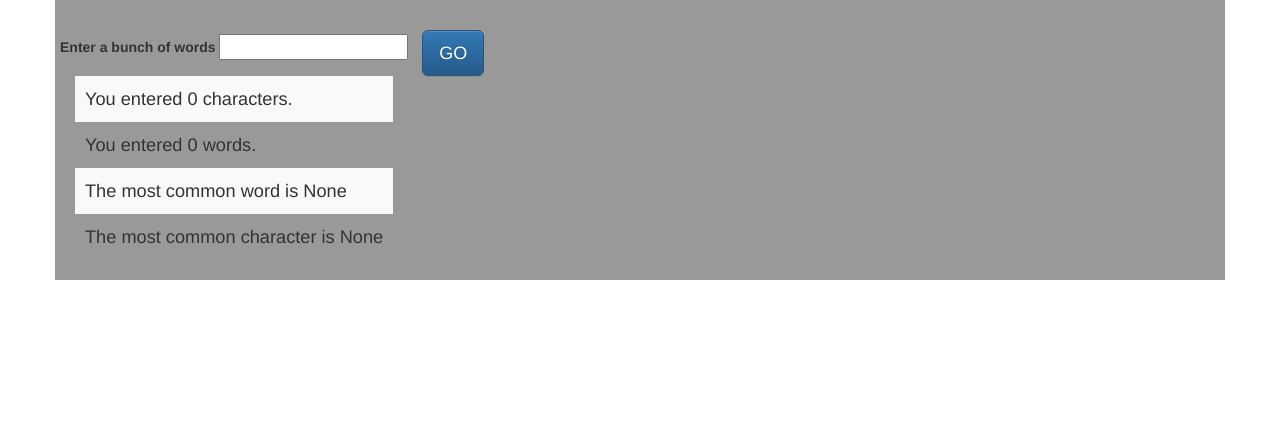
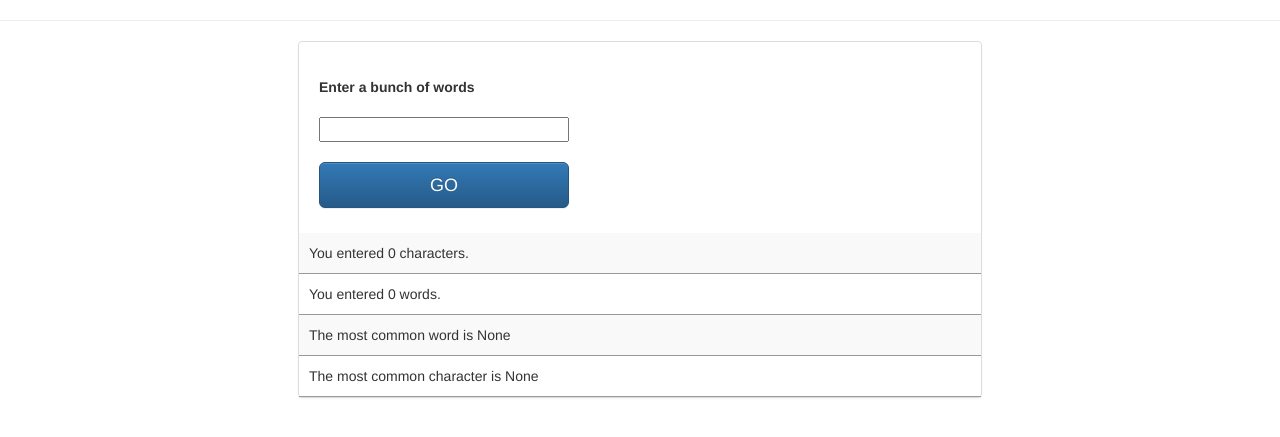
Before and after one commit to cooing-beneficiary/word-counter, a Flask app: page / in a window 1280 px wide. Shown: the part 225-662 px from the top of the page. Run offline with Flask 2, Linux system fonts and the light colour scheme; some libraries are stand-ins or nearby versions.

Commit message:
index route complete and basic bs style done

```diff
--- a/app/static/styles.css
+++ b/app/static/styles.css
@@ -2,23 +2,40 @@
 	text-align: center;
 }
 
-.table-striped {
-    background-color:#999;
-    font-size:1.3em;
-    max-width:80%;
+label {
+	margin:10px;
+}
+
+form {
+	padding:25px;
+	border-radius:5px;
+}
+
+input {
+	display:block;
+	margin:10px;
+	height:25px;
+	font-size:1.25em;
+	min-width:250px;
+	padding:5px;
+}
+
+table {
+	width:100%;
 }
 
 .table-striped td {
 	padding:10px;
 	margin:10px;
+	border-bottom: solid 1px #999
+}
+
+.panel {
+	width:60%;
+	margin:auto
 }
 
 button {
-    margin:10px;
+	min-width:250px;
+	margin:10px;
 }
-
-.word-counter {
-    padding:20px;
-    background-color: #999;
-
-}
--- a/app/templates/index.html
+++ b/app/templates/index.html
@@ -2,7 +2,6 @@
 <html lang="en">
 <head>
 	<title>Word Counter - Team Cooing Beneficiary</title>
-    <link rel="stylesheet" href="{{ url_for('static', filename='styles.css') }}">
 
     <!-- Latest compiled and minified CSS -->
     <link rel="stylesheet" href="https://maxcdn.bootstrapcdn.com/bootstrap/3.3.7/css/bootstrap.min.css" integrity="sha384-BVYiiSIFeK1dGmJRAkycuHAHRg32OmUcww7on3RYdg4Va+PmSTsz/K68vbdEjh4u" crossorigin="anonymous">
@@ -10,9 +9,8 @@
     <!-- Optional theme -->
     <link rel="stylesheet" href="https://maxcdn.bootstrapcdn.com/bootstrap/3.3.7/css/bootstrap-theme.min.css" integrity="sha384-rHyoN1iRsVXV4nD0JutlnGaslCJuC7uwjduW9SVrLvRYooPp2bWYgmgJQIXwl/Sp" crossorigin="anonymous">
 
-    <link rel="stylesheet" href="{{ url_for('static',
-    filename='styles.css') }}">
-
+    <!-- Our custom style rules -->
+    <link rel="stylesheet" href="{{ url_for('static', filename='styles.css') }}">
 </head>
 <body>
 
@@ -23,28 +21,34 @@
     	    </div>
         </div>
     </header>
+    <hr>
 
+    <!-- Word Counter input form and output data in a table -->
     <div class="container word-counter">
+        <div class="panel panel-default">
 
         	{% block content %}
 
+                <!-- form  -->
         	    {% include "includes/form.html" %}
 
+                <!-- Output data table -->
                 <table class="table-striped">
         		    <tr><td>You entered {{ numchars }} characters.</td></tr>
         		    <tr><td>You entered {{ numwords }} words.</td></tr>
         	        <tr><td>The most common word is {{ mostcommon_word }}</td></tr>
         	        <tr><td>The most common character is {{ mostcommon_char }}</td></tr>
                 </table>
+        	{% endblock %}
 
-	{% endblock %}
+        </div>
     </div>
 
 
+    <!-- bootstrap and jquery -->
     <script   src="https://code.jquery.com/jquery-3.1.0.min.js"   integrity="sha256-cCueBR6CsyA4/9szpPfrX3s49M9vUU5BgtiJj06wt/s="   crossorigin="anonymous"></script>
     <!-- Latest compiled and minified JavaScript -->
     <script src="https://maxcdn.bootstrapcdn.com/bootstrap/3.3.7/js/bootstrap.min.js" integrity="sha384-Tc5IQib027qvyjSMfHjOMaLkfuWVxZxUPnCJA7l2mCWNIpG9mGCD8wGNIcPD7Txa" crossorigin="anonymous"></script>
 
 </body>
-
 </html>
```
Also changed, not shown: app/templates/includes/form.html (+2 -6 lines), app/views.py (+4 -12 lines), README.md. Lines whose indentation alone changed are shown as unchanged.
